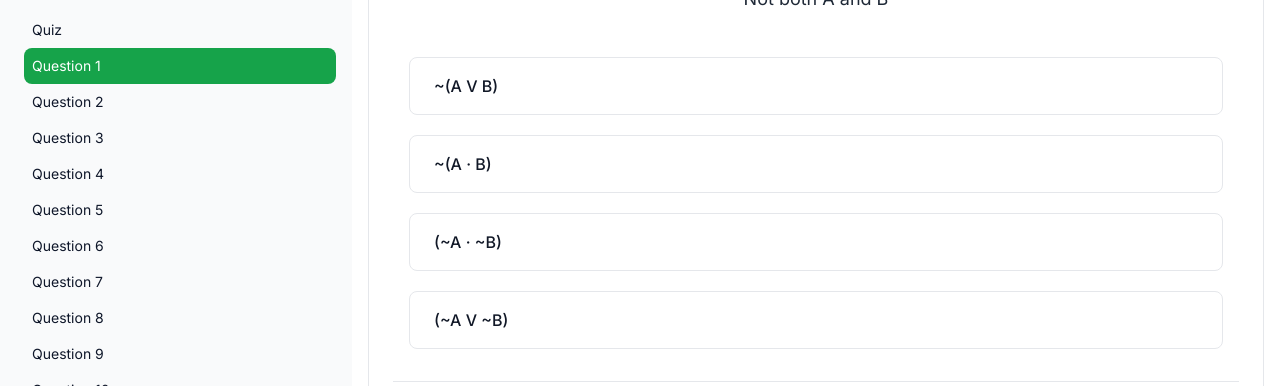
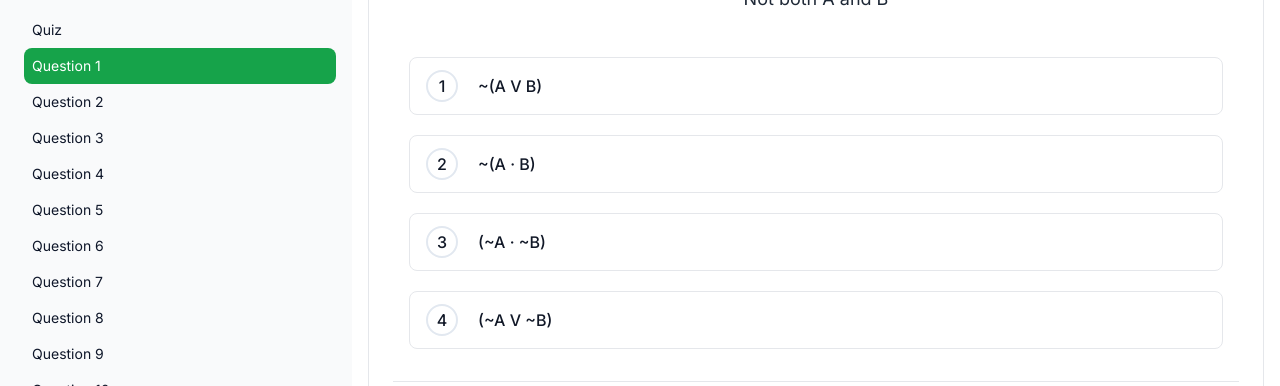
Before and after one commit to malikpiara/logicola, a Next.js app: page /basic-propositional-logic/easier-translations/questions/1 in a window 1280 px wide. Shown: the part 232-618 px from the top of the page. Built offline with nearby package versions, Linux system fonts and the light colour scheme; no server answers.

Commit message:
Add back showing question index

```diff
--- a/components/question/optionsList.tsx
+++ b/components/question/optionsList.tsx
@@ -29,6 +29,8 @@ export const OptionsList = ({
             label={option}
             disabled={showSolution}
             onSelect={() => onOptionClick(optionIndex)}
+            index={optionIndex + 1}
+            showIndex={true}
           />
         );
       })}
```
